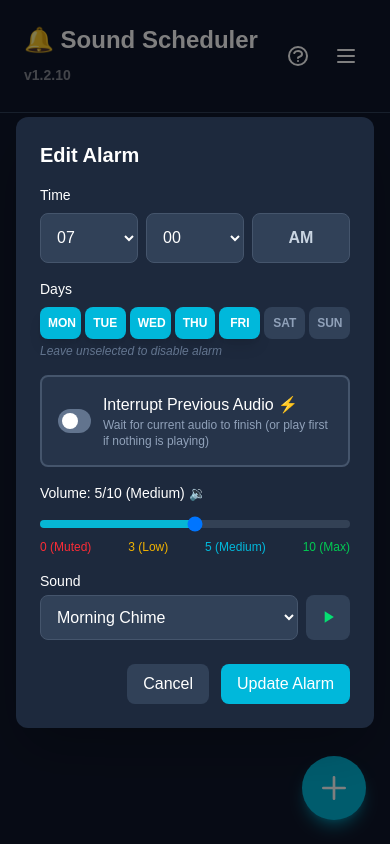
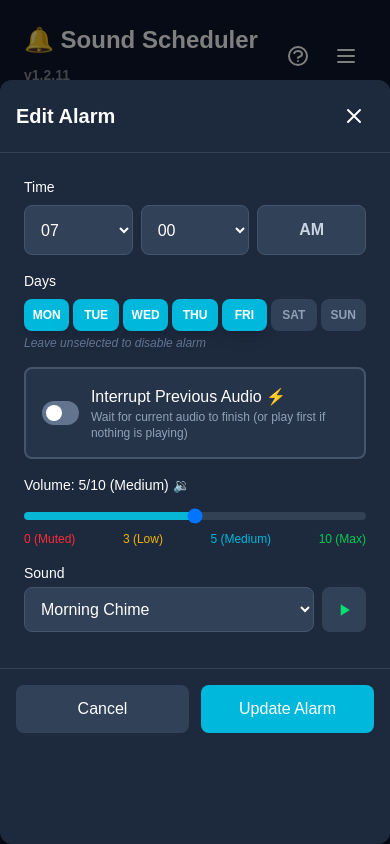
Before and after one commit to mo-robert-bhimji/sound-scheduler, a Next.js app: page / in a window 390 px wide. Both pictures are taken after a click on the button 287 px from the left and 264 px from the top of the page. Built offline with nearby package versions, Linux system fonts and the light colour scheme.

Commit message:
Fix mobile modal: scrollable content with fixed buttons

```diff
--- a/app/page.tsx
+++ b/app/page.tsx
@@ -7,7 +7,7 @@ import { Analytics } from "@vercel/analytics/next"
 // ============================================================================
 // APP CONFIGURATION - Update version here only!
 // ============================================================================
-const APP_VERSION = "1.2.10";
+const APP_VERSION = "1.2.11";
 
 // Color schemes
 type ColorScheme = "ocean" | "forest" | "violet" | "sunset" | "slate";
@@ -2449,16 +2449,44 @@ onClick={() => {
     }}
   >
     <div
-            className={`w-full max-w-md rounded-xl p-6 shadow-2xl transition-colors ${
-              isDarkMode ? "bg-slate-800 text-white" : "bg-white text-slate-900"
-            }`}
+      className={`w-full rounded-xl shadow-2xl transition-colors overflow-hidden ${
+        isMobile
+          ? 'fixed inset-x-0 bottom-0 top-20 rounded-t-xl'
+          : 'max-w-md'
+      } ${isDarkMode ? "bg-slate-800 text-white" : "bg-white text-slate-900"}`}
       onClick={(e) => e.stopPropagation()}
     >
+      {/* Mobile Header with Close Button */}
+      {isMobile && (
+        <div className={`p-4 border-b flex justify-between items-center sticky top-0 z-10 ${
+          isDarkMode ? "border-slate-700 bg-slate-800" : "border-gray-200 bg-white"
+        }`}>
+          <h2 className="text-xl font-bold">
+            {editingAlarm ? "Edit Alarm" : "Add New Alarm"}
+          </h2>
+          <button
+            onClick={() => setIsModalOpen(false)}
+            className={`p-2 rounded-lg ${isDarkMode ? "hover:bg-slate-700" : "hover:bg-gray-200"}`}
+          >
+            <svg xmlns="http://www.w3.org/2000/svg" className="h-6 w-6" fill="none" viewBox="0 0 24 24" stroke="currentColor">
+              <path strokeLinecap="round" strokeLinejoin="round" strokeWidth={2} d="M6 18L18 6M6 6l12 12" />
+            </svg>
+          </button>
+        </div>
+      )}
+
+      {/* Scrollable Content */}
+      <div className={isMobile ? 'overflow-y-auto max-h-[calc(100vh-220px)]' : 'max-h-[70vh] overflow-y-auto'}>
+        <div className="p-6 space-y-4">
+          {/* Desktop Title (hidden on mobile) */}
+          {!isMobile && (
             <h2 className="text-xl font-bold mb-4">
               {editingAlarm ? "Edit Alarm" : "Add New Alarm"}
             </h2>
+          )}
 
           <div className="space-y-4">
+            {/* Time */}
             <div>
               <label className="block text-sm font-medium mb-2">Time</label>
               <div className="flex gap-2">
@@ -2502,6 +2530,7 @@ onClick={() => {
               </div>
             </div>
 
+            {/* Time Conflict Warning */}
             {timeConflict && (
               <div className={`p-3 rounded-lg border ${
                 isDarkMode ? "bg-yellow-900/30 border-yellow-600 text-yellow-400" : "bg-yellow-50 border-yellow-400 text-yellow-700"
@@ -2511,6 +2540,7 @@ onClick={() => {
               </div>
             )}
 
+            {/* Days */}
             <div>
               <label className="block text-sm font-medium mb-2">Days</label>
               <div className="grid grid-cols-7 gap-1">
@@ -2541,6 +2571,7 @@ onClick={() => {
               </p>
             </div>
 
+            {/* Interrupt Previous Audio */}
             <div className={`p-4 rounded-lg border-2 ${
               interruptPrevious
                 ? isDarkMode ? "bg-red-900/20 border-red-600" : "bg-red-50 border-red-400"
@@ -2573,6 +2604,7 @@ onClick={() => {
               </label>
             </div>
 
+            {/* Volume */}
             <div>
               <label className="block text-sm font-medium mb-2">
                 Volume: {volume}/10 ({getVolumeLabel(volume)}) {getVolumeIcon(volume)}
@@ -2614,6 +2646,7 @@ onClick={() => {
               )}
             </div>
 
+            {/* Sound */}
             <div>
               <label className="block text-sm font-medium mb-1">Sound</label>
               <div className="flex gap-2 mb-3">
@@ -2659,6 +2692,7 @@ onClick={() => {
                 </button>
               </div>
 
+              {/* Custom Sound Options */}
               {selectedSoundId === "custom" && (
                 <div className={`p-4 rounded-lg border-2 ${
                   isDarkMode ? "bg-slate-700/50 border-slate-600" : "bg-gray-50 border-gray-300"
@@ -2749,7 +2783,7 @@ onClick={() => {
                         alert('⚠️ Please enter a URL or select a file first');
                       }
                     }}
-                      className={`w-full mt-3 px-4 py-2 rounded-lg font-medium ${
+                    className={`w-full mt-3 px-4 py-3 rounded-lg font-medium ${
                       isDarkMode ? "bg-cyan-600 hover:bg-cyan-500" : "bg-cyan-500 hover:bg-cyan-400"
                     } text-white`}
                   >
@@ -2759,14 +2793,22 @@ onClick={() => {
               )}
             </div>
           </div>
-
-            <div className="flex justify-end gap-3 mt-6">
+        </div>
+      </div>
+
+      {/* Fixed Footer with Buttons */}
+      <div className={`p-4 border-t sticky bottom-0 ${
+        isDarkMode
+          ? "border-slate-700 bg-slate-800"
+          : "border-gray-200 bg-white"
+      }`}>
+        <div className="flex gap-3">
           <button
             onClick={() => {
               stopAllSounds();
               setIsModalOpen(false);
             }}
-                className={`px-4 py-2 rounded-lg font-medium ${
+            className={`flex-1 px-4 py-3 rounded-lg font-medium ${
               isDarkMode ? "bg-slate-700 hover:bg-slate-600" : "bg-gray-200 hover:bg-gray-300"
             }`}
           >
@@ -2774,13 +2816,14 @@ onClick={() => {
           </button>
           <button
             onClick={handleSaveAlarm}
-                className={`px-4 py-2 rounded-lg font-medium ${theme.buttonBg} ${theme.buttonText} hover:opacity-90`}
+            className={`flex-1 px-4 py-3 rounded-lg font-medium ${theme.buttonBg} ${theme.buttonText} hover:opacity-90`}
           >
             {editingAlarm ? "Update Alarm" : "Save Alarm"}
           </button>
         </div>
       </div>
     </div>
+  </div>
 )}
     </div>
   );
```
Lines whose indentation alone changed are shown as unchanged.
